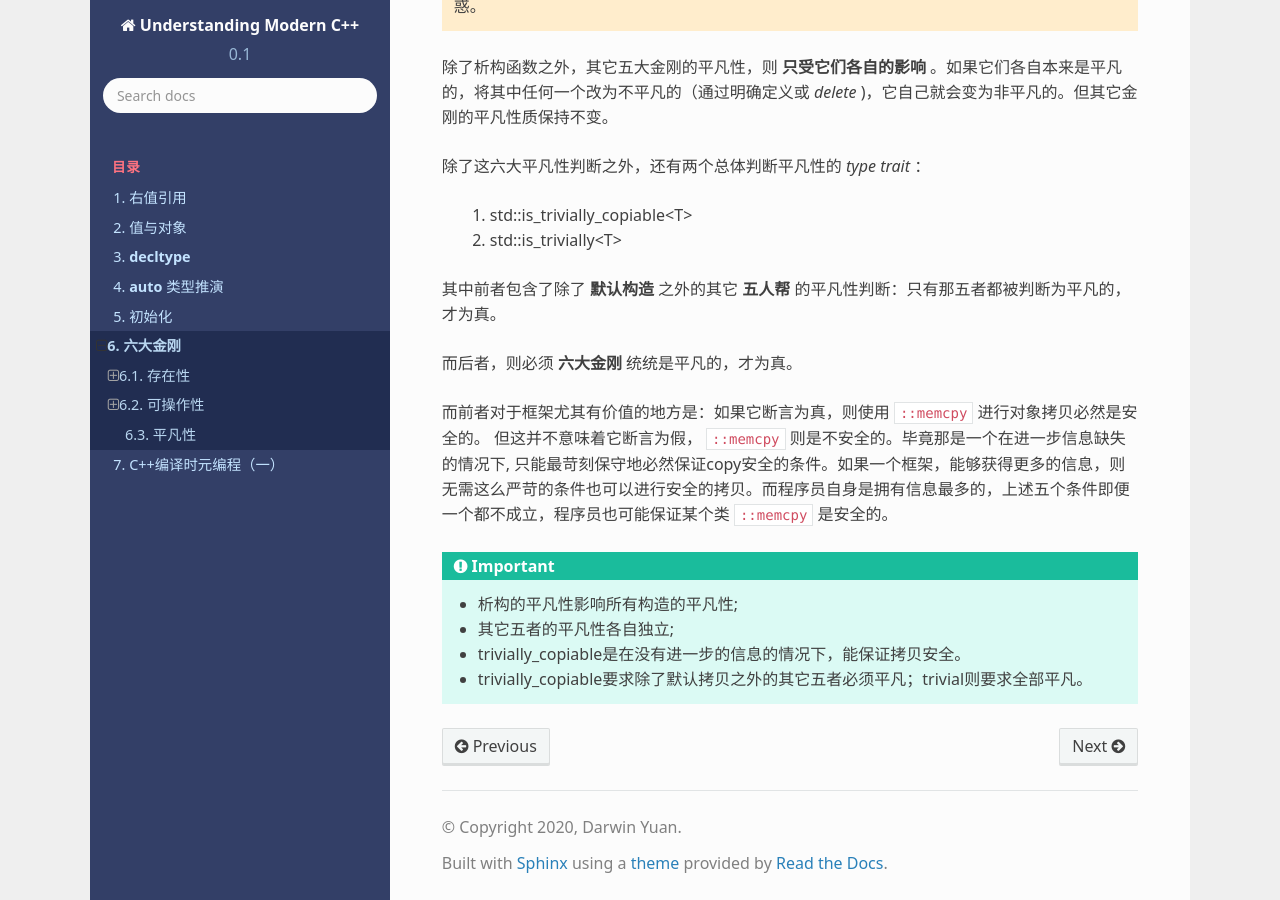
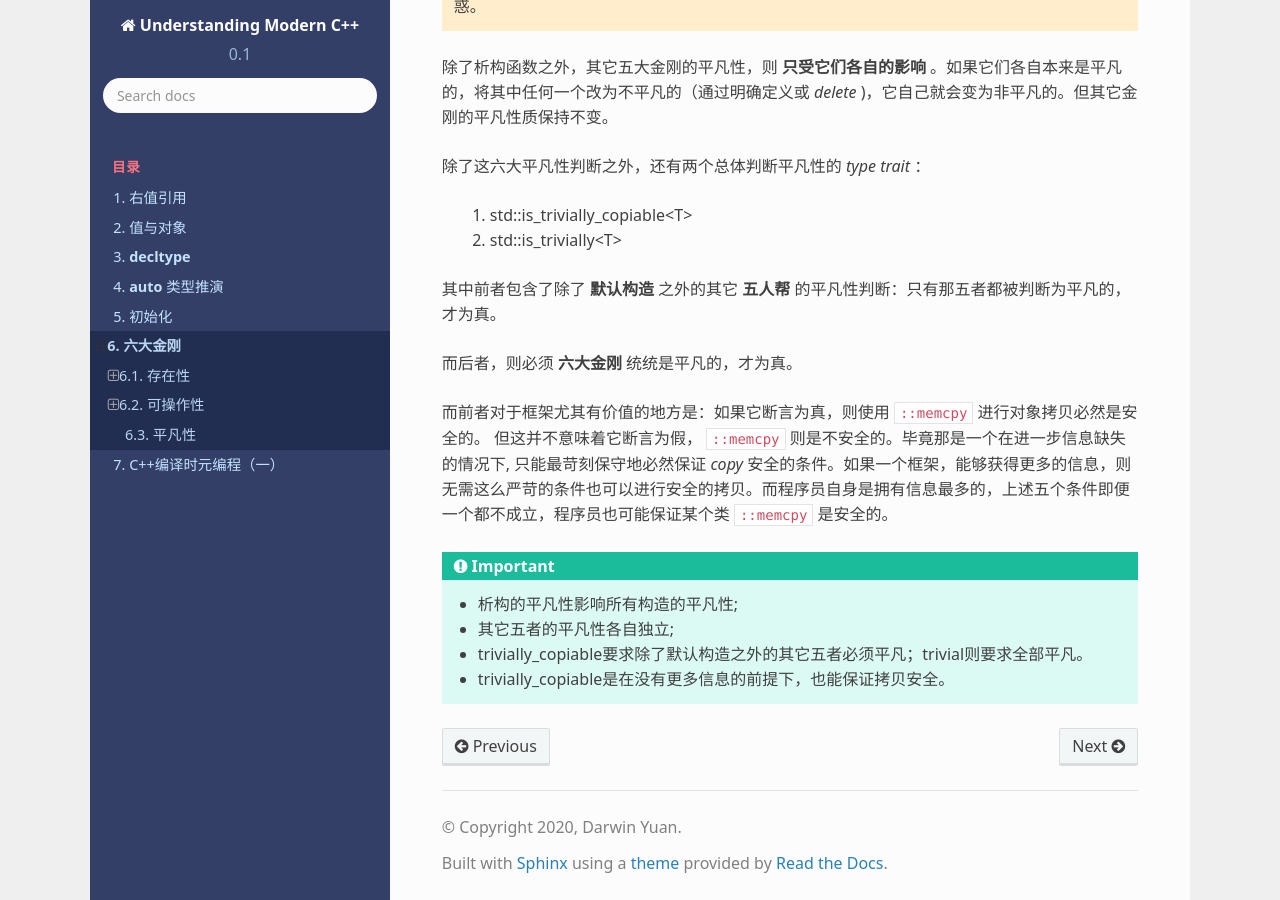
Before and after one commit to godsme/understand_modern_cpp, a Sphinx documentation site: the page built from docs/source/gang_of_6.rst, in a window 1280 px wide and 900 px high, scrolled down 12210 px. Built offline with Sphinx 7.4.7 and the Read the Docs theme 2.0.0, drawn with Linux system fonts in a browser that asks for light colours; formulas are drawn with MathJax 3.

Commit message:
fixed typo

```diff
--- a/docs/source/gang_of_6.rst
+++ b/docs/source/gang_of_6.rst
@@ -559,11 +559,11 @@ move 赋值
 而后者，则必须 **六大金刚** 统统是平凡的，才为真。
 
 
-而前者对于框架尤其有价值的地方是：如果它断言为真，则使用 ``::memcpy`` 进行对象拷贝必然是安全的。 但这并不意味着它断言为假， ``::memcpy`` 则是不安全的。毕竟那是一个在进一步信息缺失的情况下, 只能最苛刻保守地必然保证copy安全的条件。如果一个框架，能够获得更多的信息，则无需这么严苛的条件也可以进行安全的拷贝。而程序员自身是拥有信息最多的，上述五个条件即便一个都不成立，程序员也可能保证某个类 ``::memcpy`` 是安全的。
+而前者对于框架尤其有价值的地方是：如果它断言为真，则使用 ``::memcpy`` 进行对象拷贝必然是安全的。 但这并不意味着它断言为假， ``::memcpy`` 则是不安全的。毕竟那是一个在进一步信息缺失的情况下, 只能最苛刻保守地必然保证 `copy` 安全的条件。如果一个框架，能够获得更多的信息，则无需这么严苛的条件也可以进行安全的拷贝。而程序员自身是拥有信息最多的，上述五个条件即便一个都不成立，程序员也可能保证某个类 ``::memcpy`` 是安全的。
 
 .. important::
 
    - 析构的平凡性影响所有构造的平凡性;
    - 其它五者的平凡性各自独立;
-   - trivially_copiable是在没有进一步的信息的情况下，能保证拷贝安全。
-   - trivially_copiable要求除了默认拷贝之外的其它五者必须平凡；trivial则要求全部平凡。
+   - trivially_copiable要求除了默认构造之外的其它五者必须平凡；trivial则要求全部平凡。
+   - trivially_copiable是在没有更多信息的前提下，也能保证拷贝安全。
```
